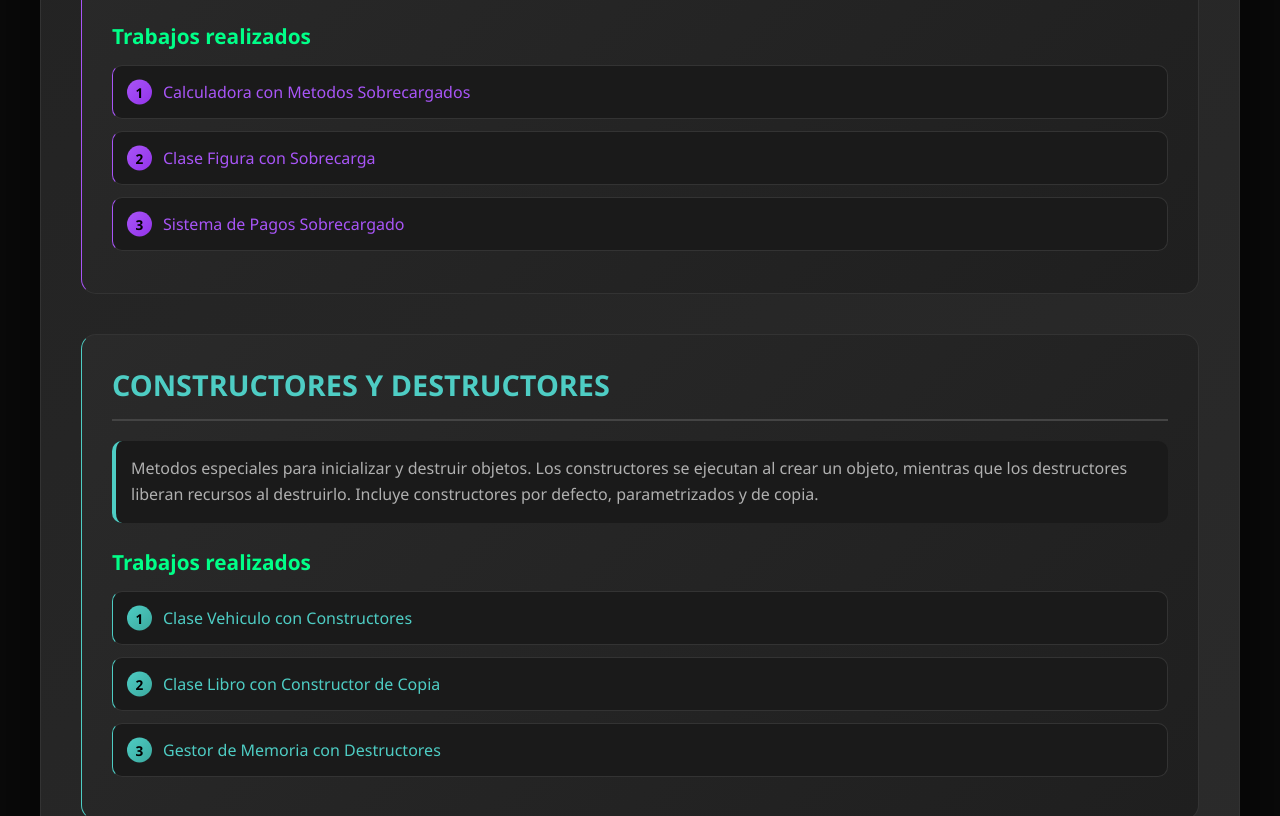
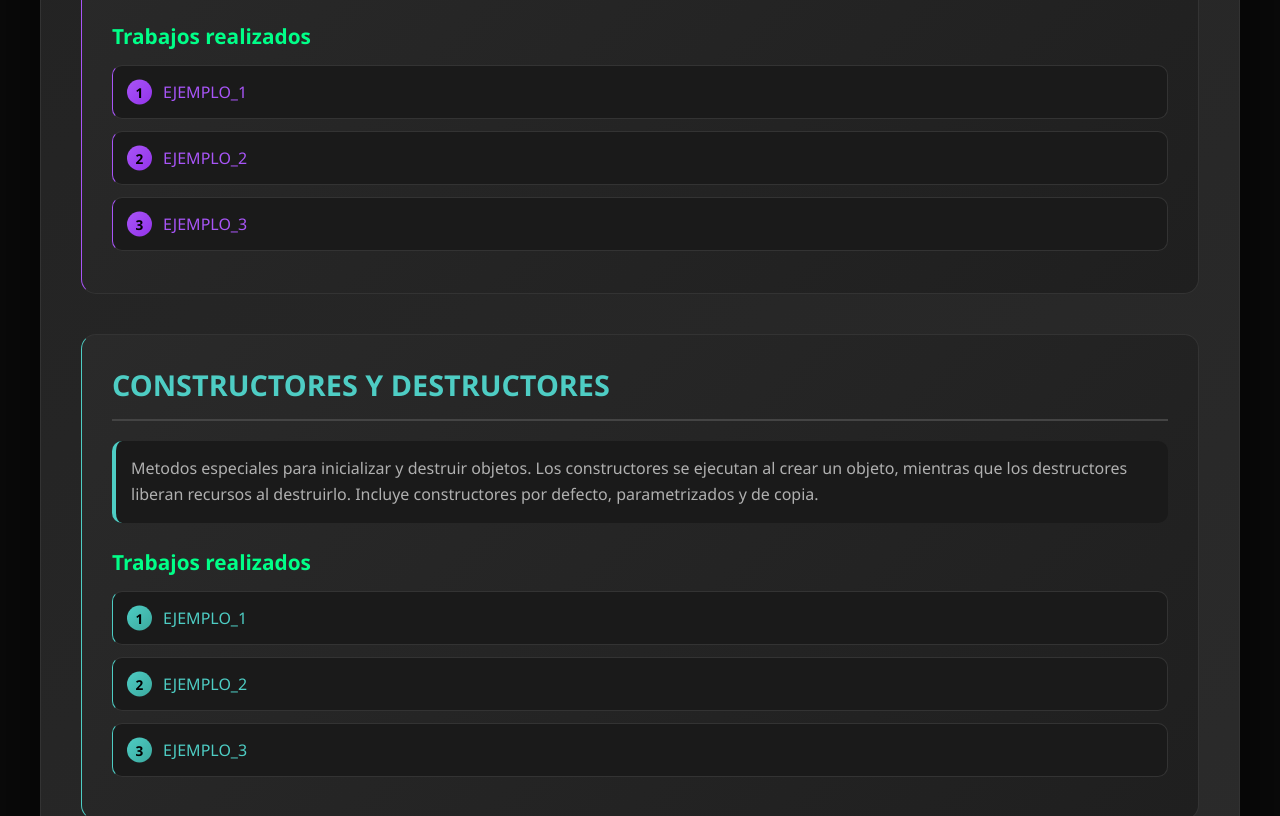
Before and after one commit to JobApaza14k/LENGUAJE-DE-PROGRAMACION-II, a plain HTML site: page index.html in a window 1280 px wide. Shown: the part 2742-3558 px from the top of the page. Drawn offline with Linux system fonts and the light colour scheme.

Commit message:
Update index.html

```diff
--- a/index.html
+++ b/index.html
@@ -438,7 +438,7 @@
             <ol class="lista-trabajos">
                 <li><a href="https://github.com/JobApaza14k/LENGUAJE-DE-PROGRAMACION-II/blob/main/EJEMPLO_GITHUB/EJEMPLO_a1.pdf" target="_blank">EJEMPLO_1</a></li>
                 <li><a href="https://github.com/JobApaza14k/LENGUAJE-DE-PROGRAMACION-II/blob/main/EJEMPLO_GITHUB/EJEMPLO_a2.pdf" target="_blank">EJEMPLO_2</a></li>
-                <li><a href="https://github.com/JobApaza14k/LENGUAJE-DE-PROGRAMACION-II/blob/main/EJEMPLO_GITHUB/EJEMPLO_a3.pdf" target="_blank">C</a></li>
+                <li><a href="https://github.com/JobApaza14k/LENGUAJE-DE-PROGRAMACION-II/blob/main/EJEMPLO_GITHUB/EJEMPLO_a3.pdf" target="_blank">EJEMPLO_3</a></li>
             </ol>
         </div>
 
@@ -464,9 +464,9 @@
             </div>
             <h3 class="trabajos-title">Trabajos realizados</h3>
             <ol class="lista-trabajos">
-                <li><a href="https://github.com/JobApaza14k/LENGUAJE-DE-PROGRAMACION-II/blob/main/EJEMPLO_GITHUB/EJEMPLO_c1.pdf" target="_blank">Calculadora con Metodos Sobrecargados</a></li>
-                <li><a href="https://github.com/JobApaza14k/LENGUAJE-DE-PROGRAMACION-II/blob/main/EJEMPLO_GITHUB/EJEMPLO_c2.pdf" target="_blank">Clase Figura con Sobrecarga</a></li>
-                <li><a href="https://github.com/JobApaza14k/LENGUAJE-DE-PROGRAMACION-II/blob/main/EJEMPLO_GITHUB/EJEMPLO_c3.pdf" target="_blank">Sistema de Pagos Sobrecargado</a></li>
+                <li><a href="https://github.com/JobApaza14k/LENGUAJE-DE-PROGRAMACION-II/blob/main/EJEMPLO_GITHUB/EJEMPLO_c1.pdf" target="_blank">EJEMPLO_1</a></li>
+                <li><a href="https://github.com/JobApaza14k/LENGUAJE-DE-PROGRAMACION-II/blob/main/EJEMPLO_GITHUB/EJEMPLO_c2.pdf" target="_blank">EJEMPLO_2</a></li>
+                <li><a href="https://github.com/JobApaza14k/LENGUAJE-DE-PROGRAMACION-II/blob/main/EJEMPLO_GITHUB/EJEMPLO_c3.pdf" target="_blank">EJEMPLO_3</a></li>
             </ol>
         </div>
 
@@ -478,9 +478,9 @@
             </div>
             <h3 class="trabajos-title">Trabajos realizados</h3>
             <ol class="lista-trabajos">
-                <li><a href="https://github.com/JobApaza14k/LENGUAJE-DE-PROGRAMACION-II/blob/main/EJEMPLO_GITHUB/EJEMPLO_e1.pdf" target="_blank">Clase Vehiculo con Constructores</a></li>
-                <li><a href="https://github.com/JobApaza14k/LENGUAJE-DE-PROGRAMACION-II/blob/main/EJEMPLO_GITHUB/EJEMPLO_e2.pdf" target="_blank">Clase Libro con Constructor de Copia</a></li>
-                <li><a href="https://github.com/JobApaza14k/LENGUAJE-DE-PROGRAMACION-II/blob/main/EJEMPLO_GITHUB/EJEMPLO_e3.pdf" target="_blank">Gestor de Memoria con Destructores</a></li>
+                <li><a href="https://github.com/JobApaza14k/LENGUAJE-DE-PROGRAMACION-II/blob/main/EJEMPLO_GITHUB/EJEMPLO_e1.pdf" target="_blank">EJEMPLO_1</a></li>
+                <li><a href="https://github.com/JobApaza14k/LENGUAJE-DE-PROGRAMACION-II/blob/main/EJEMPLO_GITHUB/EJEMPLO_e2.pdf" target="_blank">EJEMPLO_2</a></li>
+                <li><a href="https://github.com/JobApaza14k/LENGUAJE-DE-PROGRAMACION-II/blob/main/EJEMPLO_GITHUB/EJEMPLO_e3.pdf" target="_blank">EJEMPLO_3</a></li>
             </ol>
         </div>
 
```
